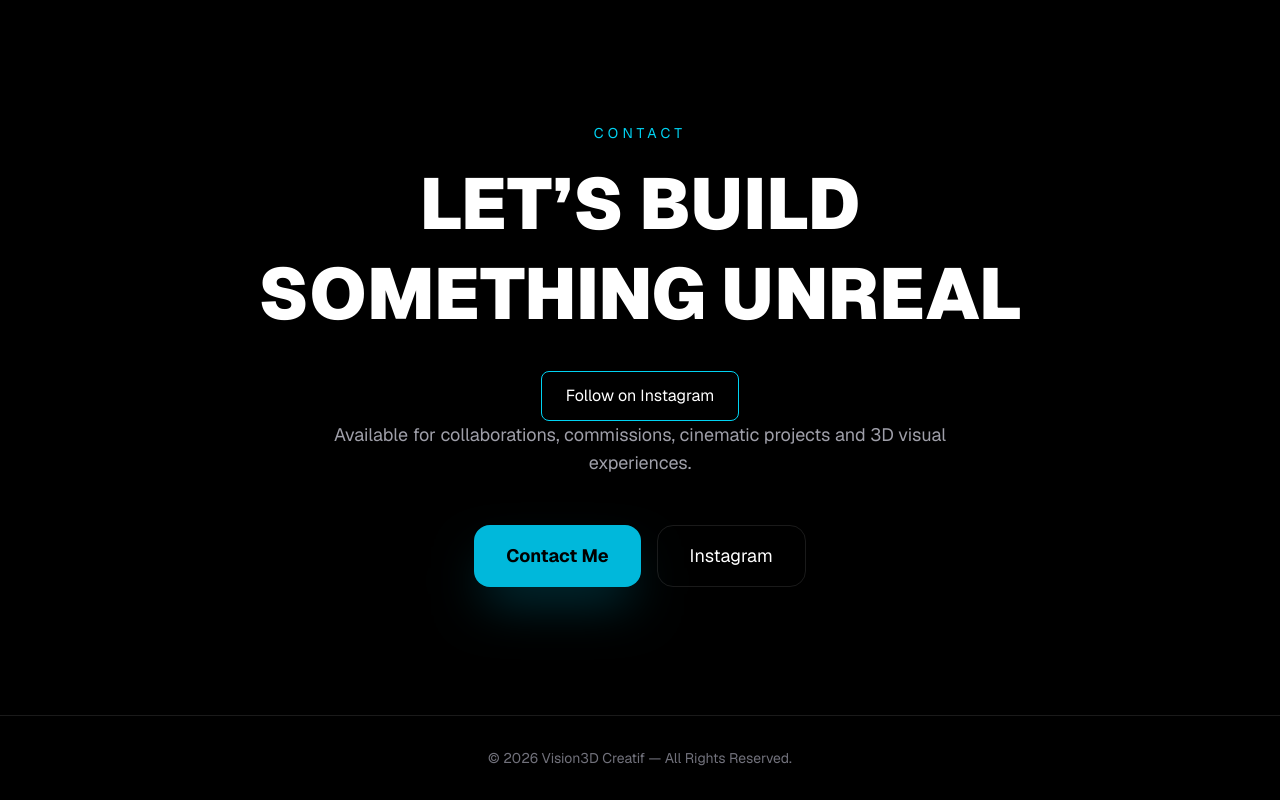
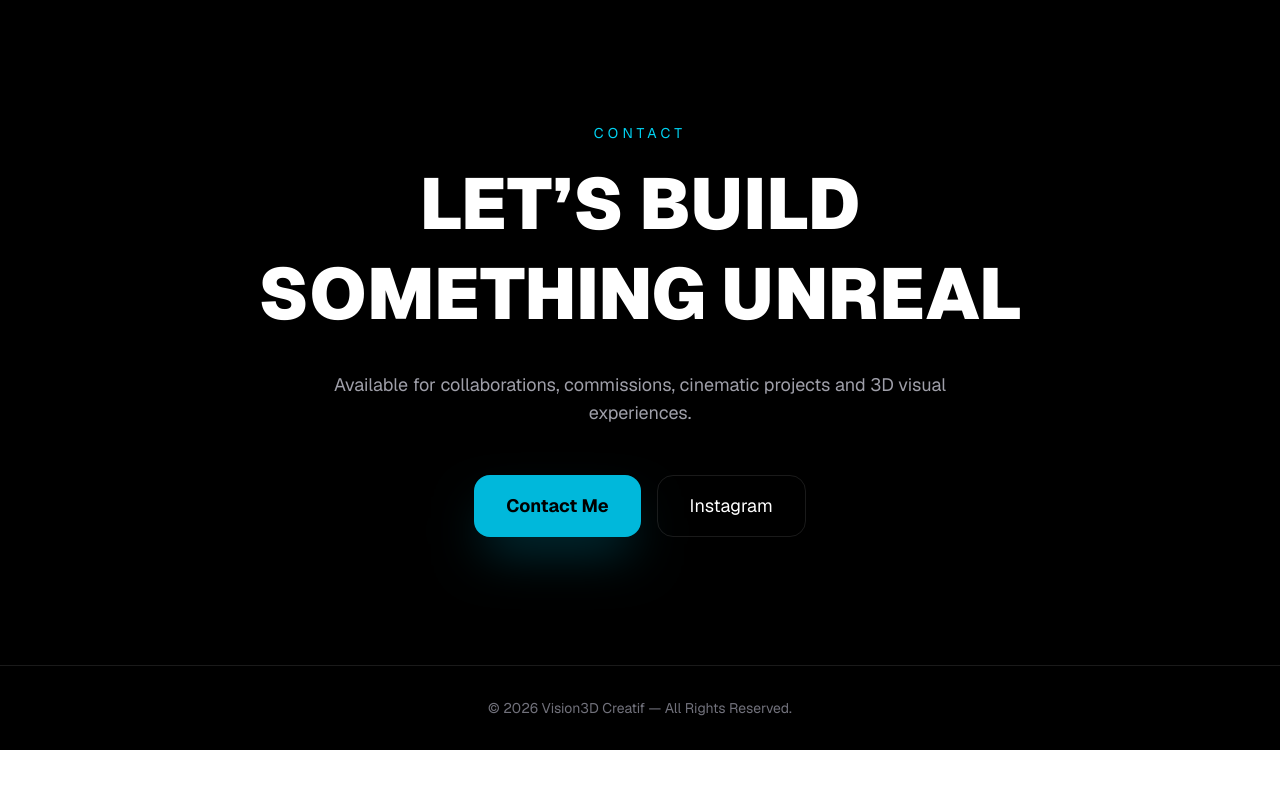
Before and after one commit to dan-maloba/vision3dcreatif, a Next.js app: page / in a window 1280 px wide. Shown: the part 4041-4841 px from the top of the page. After the commit the page ends 4791 px from the top, so only its background shows below. Built offline with nearby package versions, Linux system fonts and the light colour scheme.

Commit message:
Added Instagram link

```diff
--- a/app/page.tsx
+++ b/app/page.tsx
@@ -336,14 +336,6 @@ export default function Vision3DCreatif() {
           <br />
           Something Unreal
         </h2>
-      <a
-  href="https://www.instagram.com/vision_3dcreatif?igsh=MXJnZjFseTNhZ2R5aw%3D%3D&utm_source=qr"
-  target="_blank"
-  rel="noopener noreferrer"
-  className="inline-block px-6 py-3 border border-cyan-400 rounded-lg hover:bg-cyan-400 hover:text-black transition duration-300"
->
-  Follow on Instagram
-</a>
 
         <p className="text-zinc-400 text-lg max-w-2xl mx-auto mb-12">
           Available for collaborations, commissions, cinematic projects and 3D
```
